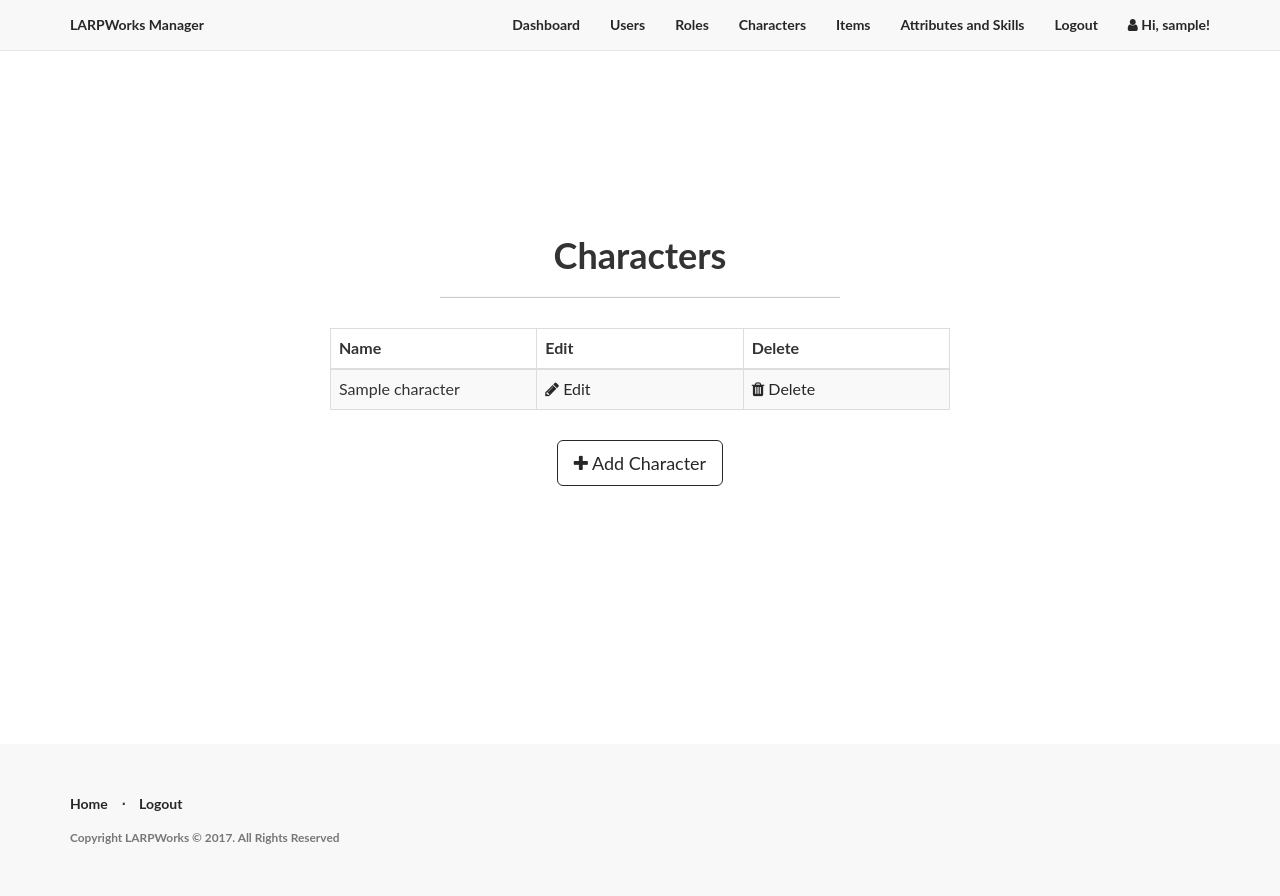
After one commit to project-cyaniel/project_cyaniel, a Flask app: page /admin/characters in a window 1280 px wide. The commit adds this page. Run offline with Flask 2, Linux system fonts and the light colour scheme; a user stored in the database is signed in; tables that the repository leaves empty hold one stand-in row (values such as "Sample post"); parts of the project's set-up code (start-up, migrations or seed data) failed here and were passed over; some libraries are stand-ins or nearby versions.

Commit message:
Character add/edit/delete works. Update record timestamp doesn't.

```diff
--- a/project_cyaniel/app/admin/views.py
+++ b/project_cyaniel/app/admin/views.py
@@ -5,6 +5,7 @@ from . import admin
 from .forms import CharacterForm
 from .. import db
 from ..models import Character
+
 
 def check_admin():
     """
@@ -34,7 +35,7 @@ def list_characters():
 @login_required
 def add_character():
     """
-    Add a character to the database
+    Add a characters to the database
     """
     check_admin()
 
@@ -43,19 +44,20 @@ def add_character():
     form = CharacterForm()
     if form.validate_on_submit():
         character = Character(character_name=form.character_name.data)
+
         try:
-            # add character to the database
+            # add characters to the database
             db.session.add(character)
             db.session.commit()
-            flash('You have successfully added a new character.')
+            flash('You have successfully added a new characters.')
         except:
-            # in case character name already exists
-            flash('Error: character name already exists.')
+            # in case characters name already exists
+            flash('Error: characters name already exists.')
 
         # redirect to characters page
         return redirect(url_for('admin.list_characters'))
 
-    # load character template
+    # load characters template
     return render_template('admin/characters/character.html', action="Add",
                            add_character=add_character, form=form,
                            title="Add Character")
@@ -65,7 +67,7 @@ def add_character():
 @login_required
 def edit_character(id):
     """
-    Edit a character
+    Edit a characters
     """
     check_admin()
 
@@ -75,8 +77,10 @@ def edit_character(id):
     form = CharacterForm(obj=character)
     if form.validate_on_submit():
         character.character_name = form.character_name.data
+        character.last_update = form.last_update.data
+        character.id = form.id.data
         db.session.commit()
-        flash('You have successfully edited the character.')
+        flash('You have successfully edited the characters.')
 
         # redirect to the characters page
         return redirect(url_for('admin.list_characters'))
@@ -91,14 +95,14 @@ def edit_character(id):
 @login_required
 def delete_character(id):
     """
-    Delete a character from the database
+    Delete a characters from the database
     """
     check_admin()
 
     character = Character.query.get_or_404(id)
     db.session.delete(character)
     db.session.commit()
-    flash('You have successfully deleted the character.')
+    flash('You have successfully deleted the characters.')
 
     # redirect to the characters page
     return redirect(url_for('admin.list_characters'))
--- a/project_cyaniel/app/static/css/style.css
+++ b/project_cyaniel/app/static/css/style.css
@@ -120,3 +120,20 @@ p.copyright {
 .parent {
   position: relative;
 }
+
+.outer {
+    display: table;
+    position: absolute;
+    height: 70%;
+    width: 100%;
+}
+
+.middle {
+    display: table-cell;
+    vertical-align: middle;
+}
+
+.inner {
+    margin-left: auto;
+    margin-right: auto;
+}
--- /dev/null
+++ b/project_cyaniel/app/templates/admin/characters/characters.html
@@ -0,0 +1,58 @@
+{% import "bootstrap/utils.html" as utils %}
+{% extends "base.html" %}
+{% block title %}Characters{% endblock %}
+{% block body %}
+<div class="content-section">
+  <div class="outer">
+    <div class="middle">
+      <div class="inner">
+        <br/>
+        {{ utils.flashed_messages() }}
+        <br/>
+        <h1 style="text-align:center;">Characters</h1>
+        {% if characters %}
+          <hr class="intro-divider">
+          <div class="center">
+            <table class="table table-striped table-bordered">
+              <thead>
+                <tr>
+                  <th width="15%"> Name </th>
+                  <th width="15%"> Edit </th>
+                  <th width="15%"> Delete </th>
+                </tr>
+              </thead>
+              <tbody>
+              {% for character in characters %}
+                <tr>
+                  <td> {{ character.character_name }} </td>
+                  <td>
+                    <a href="{{ url_for('admin.edit_character', id=character.id) }}">
+                      <i class="fa fa-pencil"></i> Edit
+                    </a>
+                  </td>
+                  <td>
+                    <a href="{{ url_for('admin.delete_character', id=character.id) }}">
+                      <i class="fa fa-trash"></i> Delete
+                    </a>
+                  </td>
+                </tr>
+              {% endfor %}
+              </tbody>
+            </table>
+          </div>
+          <div style="text-align: center">
+        {% else %}
+          <div style="text-align: center">
+            <h3> No characters have been added. </h3>
+            <hr class="intro-divider">
+        {% endif %}
+          <a href="{{ url_for('admin.add_character') }}" class="btn btn-default btn-lg">
+            <i class="fa fa-plus"></i>
+            Add Character
+          </a>
+        </div>
+      </div>
+    </div>
+  </div>
+</div>
+{% endblock %}
--- a/project_cyaniel/app/templates/base.html
+++ b/project_cyaniel/app/templates/base.html
@@ -25,7 +25,7 @@
                         <li><a href="{{ url_for('home.admin_dashboard') }}">Dashboard</a></li>
                         <li><a href="#">Users</a></li>
                         <li><a href="#">Roles</a></li>
-                        <li><a href="#">Characters</a></li>
+                        <li><a href="{{ url_for('admin.list_characters') }}">Characters</a></li>
                         <li><a href="#">Items</a></li>
                         <li><a href="#">Attributes and Skills</a></li>
                     {% else %}
```
Also changed, not shown: project_cyaniel/app/admin/forms.py (+6 -2 lines), project_cyaniel/app/models.py (+16 -12 lines), project_cyaniel/app/templates/admin/characters/character.html (added, +28 -0 lines).
